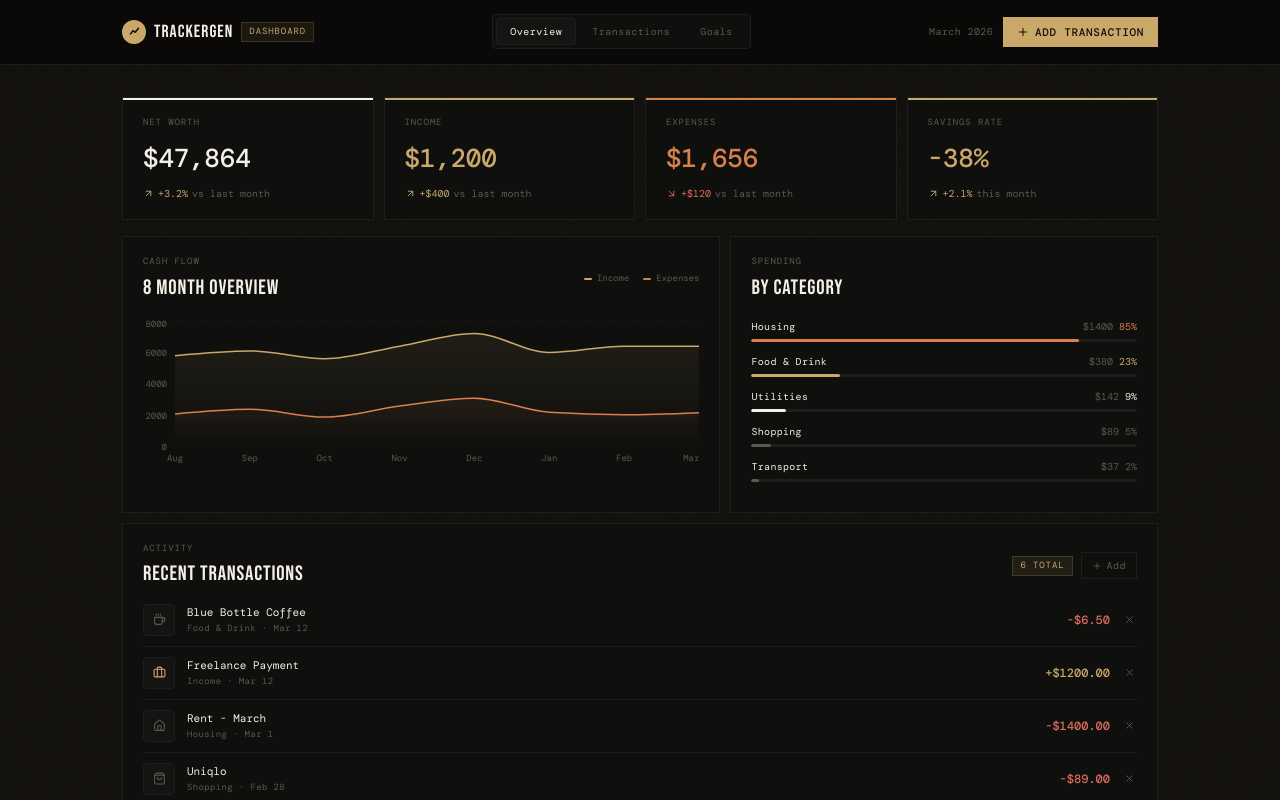
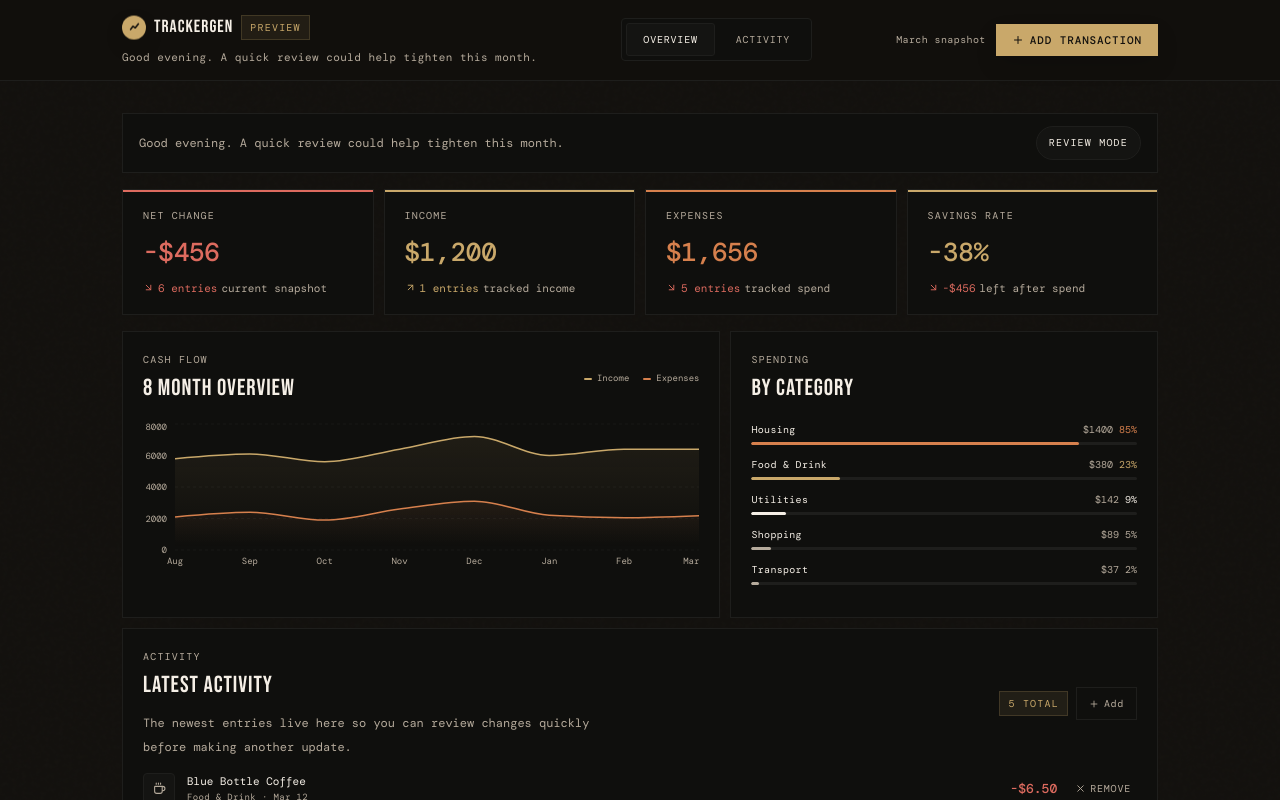
Before and after one commit to CyrusL06/TrackerGen-, a React (Vite) app in the folder client/: page /dashboard in a window 1280 px wide. Shown: the top 800 px of the page. Built offline with nearby package versions, Linux system fonts and the light colour scheme.

Commit message:
feat(dashboard): add refined feedback and delight

```diff
--- a/client/src/components/ui2.0/dashboard/primitives.jsx
+++ b/client/src/components/ui2.0/dashboard/primitives.jsx
@@ -2,7 +2,7 @@ import { ArrowUpRight, ArrowDownRight, X, Coffee } from "lucide-react";
 import { CATEGORY_ICONS, COLORS, FONTS, TW, cx } from "./shared.js";
 
 export function SurfaceCard({ className = "", children }) {
-  return <div className={cx(TW.panel, className)}>{children}</div>;
+  return <div className={cx(TW.panel, "delight-card", className)}>{children}</div>;
 }
 
 export function Eyebrow({ children, className = "" }) {
@@ -20,7 +20,7 @@ export function DisplayTitle({ children, className = "" }) {
 export function Tag({ children, color = COLORS.accent }) {
   return (
     <span
-      className="inline-block border px-[7px] py-[2px] text-[9px] uppercase tracking-[0.1em]"
+      className="inline-block border px-2 py-1 text-[10px] uppercase tracking-[0.12em]"
       style={{
         ...FONTS.mono,
         color,
@@ -47,7 +47,9 @@ export function NavTab({ active, onClick, children }) {
     <button
       type="button"
       onClick={onClick}
+      aria-pressed={active}
       className={cx(
+        "delight-chip",
         TW.tabButton,
         active
           ? "border-[color:var(--dashboard-border)] bg-[color:var(--dashboard-surface-2)] text-[color:var(--dashboard-text)]"
@@ -63,13 +65,13 @@ export function StatCard({ label, value, change, up, accent, sub }) {
   return (
     <SurfaceCard className="relative overflow-hidden px-5 py-[18px]">
       <div className="absolute inset-x-0 top-0 h-0.5" style={{ backgroundColor: accent }} />
-      <div className="mb-2.5 text-[9px] uppercase tracking-[0.1em] text-[color:var(--dashboard-muted)]">
+      <div className="mb-2.5 text-[10px] uppercase tracking-[0.12em] text-[color:var(--dashboard-muted)]">
         {label}
       </div>
       <div className="mb-2 text-[26px] font-bold tracking-[-0.01em]" style={{ color: accent }}>
         {value}
       </div>
-      <div className="flex items-center gap-1 text-[10px]">
+      <div className="flex items-center gap-1 text-[11px]">
         {up ? (
           <ArrowUpRight size={11} color={COLORS.accent} />
         ) : (
@@ -89,7 +91,7 @@ export function TxnRow({ txn, onDelete }) {
   return (
     <div className="flex items-center justify-between border-b border-[color:var(--dashboard-border)] py-2.5 transition-colors hover:bg-[color:var(--dashboard-surface-2)]">
       <div className="flex items-center gap-3">
-        <div className="flex h-8 w-8 shrink-0 items-center justify-center rounded-[4px] border border-[color:var(--dashboard-border)] bg-[color:var(--dashboard-surface-2)]">
+        <div className="delight-chip flex h-8 w-8 shrink-0 items-center justify-center rounded-[4px] border border-[color:var(--dashboard-border)] bg-[color:var(--dashboard-surface-2)]">
           <Icon size={13} color={isPositive ? COLORS.accent : COLORS.muted} />
         </div>
         <div>
@@ -102,7 +104,7 @@ export function TxnRow({ txn, onDelete }) {
 
       <div className="flex items-center gap-3">
         <div
-          className="text-[12px] font-semibold"
+          className="text-[13px] font-semibold"
           style={{ color: isPositive ? COLORS.accent : COLORS.red }}
         >
           {isPositive ? "+" : "-"}${Math.abs(txn.amount).toFixed(2)}
@@ -110,9 +112,11 @@ export function TxnRow({ txn, onDelete }) {
         <button
           type="button"
           onClick={() => onDelete(txn.id)}
-          className="flex items-center p-0.5 text-[color:var(--dashboard-muted)] transition-colors hover:text-[color:var(--dashboard-red)]"
+          aria-label={`Remove ${txn.name}`}
+          className="flex items-center gap-1 rounded-[3px] px-1.5 py-1 text-[10px] uppercase tracking-[0.08em] text-[color:var(--dashboard-muted)] transition-colors hover:text-[color:var(--dashboard-red)]"
         >
           <X size={11} />
+          <span>Remove</span>
         </button>
       </div>
     </div>
--- a/client/src/components/ui2.0/dashboard/shared.js
+++ b/client/src/components/ui2.0/dashboard/shared.js
@@ -16,7 +16,7 @@ export const COLORS = {
   surface2: "#141412",
   border: "#1e1e1c",
   text: BRAND_COLORS.text,
-  muted: "#5a5854",
+  muted: BRAND_COLORS.muted,
   accent: BRAND_COLORS.accent,
   amber: BRAND_COLORS.amber,
   red: BRAND_COLORS.danger,
@@ -44,25 +44,25 @@ export const TW = {
   pageTexture: "pointer-events-none absolute inset-0 opacity-40",
   pageShell: "relative mx-auto max-w-[1100px] px-4 py-8 sm:p-8",
   panel: "border border-[color:var(--dashboard-border)] bg-[color:var(--dashboard-surface)]",
-  panelPadding: "px-5 py-[18px]",
-  eyebrow: "mb-[3px] text-[9px] uppercase tracking-[0.1em] text-[color:var(--dashboard-muted)]",
-  displayTitle: "text-[1.3rem] tracking-[0.04em]",
+  panelPadding: "px-5 py-5",
+  eyebrow: "mb-1 text-[10px] uppercase tracking-[0.12em] text-[color:var(--dashboard-muted)]",
+  displayTitle: "text-[1.45rem] tracking-[0.04em]",
   fieldLabel:
-    "mb-[5px] block text-[9px] uppercase tracking-[0.1em] text-[color:var(--dashboard-muted)]",
-  fieldError: "mt-1 text-[9px] text-[color:var(--dashboard-red)]",
+    "mb-1.5 block text-[10px] uppercase tracking-[0.12em] text-[color:var(--dashboard-muted)]",
+  fieldError: "mt-1 text-[10px] text-[color:var(--dashboard-red)]",
   inputBase:
-    "w-full border bg-[color:var(--dashboard-surface-2)] px-3 py-[9px] text-[11px] tracking-[0.03em] text-[color:var(--dashboard-text)] outline-none transition-colors placeholder:text-[color:var(--dashboard-muted)] focus:border-[color:var(--dashboard-accent)]",
+    "w-full border bg-[color:var(--dashboard-surface-2)] px-3 py-2.5 text-[12px] tracking-[0.03em] text-[color:var(--dashboard-text)] outline-none transition-colors placeholder:text-[color:var(--dashboard-muted)] focus:border-[color:var(--dashboard-accent)]",
   primaryButton:
-    "inline-flex items-center gap-1.5 bg-[color:var(--dashboard-accent)] px-[14px] py-[7px] text-[11px] font-semibold uppercase tracking-[0.06em] text-[color:var(--dashboard-bg)] transition-opacity hover:opacity-[0.85]",
+    "delight-chip inline-flex items-center gap-1.5 bg-[color:var(--dashboard-accent)] px-4 py-2 text-[11px] font-semibold uppercase tracking-[0.08em] text-[color:var(--dashboard-bg)] shadow-[0_10px_22px_rgba(0,0,0,0.12)] transition-opacity hover:opacity-[0.88] disabled:cursor-not-allowed disabled:opacity-60",
   secondaryButton:
-    "inline-flex items-center gap-[5px] border border-[color:var(--dashboard-border)] bg-transparent px-[10px] py-[5px] text-[10px] tracking-[0.05em] text-[color:var(--dashboard-muted)] transition-colors hover:border-[color:var(--dashboard-accent)] hover:text-[color:var(--dashboard-accent)]",
+    "delight-chip inline-flex items-center gap-[5px] border border-[color:var(--dashboard-border)] bg-transparent px-3 py-2 text-[10px] tracking-[0.07em] text-[color:var(--dashboard-muted)] transition-colors hover:border-[color:var(--dashboard-accent)] hover:text-[color:var(--dashboard-accent)]",
   tabGroup:
-    "flex flex-wrap gap-[2px] rounded-[4px] border border-[color:var(--dashboard-border)] bg-[color:var(--dashboard-surface)] p-[3px]",
+    "flex flex-wrap gap-1 rounded-[4px] border border-[color:var(--dashboard-border)] bg-[color:var(--dashboard-surface)] p-1",
   tabButton:
-    "rounded-[3px] border px-[13px] py-[5px] text-[10px] capitalize tracking-[0.05em] transition-all",
+    "rounded-[3px] border px-4 py-2 text-[10px] uppercase tracking-[0.08em] transition-all",
 };
 
-export const NAV_TABS = ["overview", "transactions", "goals"];
+export const NAV_TABS = ["overview", "activity"];
 
 export const CATEGORY_ICONS = {
   Housing: Home,
--- a/client/src/components/ui2.0/dashboard/statsSection.jsx
+++ b/client/src/components/ui2.0/dashboard/statsSection.jsx
@@ -3,8 +3,13 @@ import { StatCard } from "./primitives.jsx";
 export default function StatsSection({ cards }) {
   return (
     <div className="mb-4 grid gap-2.5 md:grid-cols-2 xl:grid-cols-4">
-      {cards.map((card) => (
-        <StatCard key={card.label} {...card} />
+      {cards.map((card, index) => (
+        <div
+          key={card.label}
+          className={`delight-rise ${index === 0 ? "" : index === 1 ? "delight-delay-1" : index === 2 ? "delight-delay-2" : "delight-delay-3"}`}
+        >
+          <StatCard {...card} />
+        </div>
       ))}
     </div>
   );
--- a/client/src/components/ui2.0/dashboard/topNav.jsx
+++ b/client/src/components/ui2.0/dashboard/topNav.jsx
@@ -2,12 +2,13 @@ import { Plus } from "lucide-react";
 import { COLORS, FONTS, NAV_TABS, TW } from "./shared.js";
 import { NavTab, Tag } from "./primitives.jsx";
 
-export default function TopNav({ activeTab, onTabChange, onAddTransaction }) {
+export default function TopNav({ activeTab, onTabChange, onAddTransaction, contextNote }) {
   return (
-    <nav className="sticky top-0 z-50 border-b border-[color:var(--dashboard-border)] bg-[rgba(10,10,8,0.95)] backdrop-blur-[12px]">
+    <nav className="sticky top-0 z-50 border-b border-[color:var(--dashboard-border)] bg-[rgba(18,16,13,0.96)]">
       <div className="mx-auto flex max-w-[1100px] flex-col gap-4 px-4 py-[0.9rem] sm:px-8 xl:flex-row xl:items-center xl:justify-between">
+        <div className="delight-rise flex flex-col gap-2">
           <div className="flex flex-wrap items-center gap-2">
-          <div className="flex h-6 w-6 items-center justify-center rounded-full bg-[color:var(--dashboard-accent)]">
+            <div className="delight-orbit flex h-6 w-6 items-center justify-center rounded-full bg-[color:var(--dashboard-accent)] shadow-[0_8px_20px_rgba(0,0,0,0.12)]">
               <svg width="11" height="11" viewBox="0 0 14 14" fill="none">
                 <path
                   d="M2 10 L5 6 L8 8 L12 3"
@@ -21,10 +22,16 @@ export default function TopNav({ activeTab, onTabChange, onAddTransaction }) {
             <span className="text-[1.1rem] tracking-[0.06em]" style={FONTS.display}>
               TRACKERGEN
             </span>
-          <Tag color={COLORS.accent}>Dashboard</Tag>
+            <Tag color={COLORS.accent}>Preview</Tag>
+          </div>
+          {contextNote ? (
+            <span className="text-[11px] tracking-[0.04em] text-[color:var(--dashboard-muted)]">
+              {contextNote}
+            </span>
+          ) : null}
         </div>
 
-        <div className={TW.tabGroup}>
+        <div className={`${TW.tabGroup} delight-rise delight-delay-1`}>
           {NAV_TABS.map((tab) => (
             <NavTab key={tab} active={activeTab === tab} onClick={() => onTabChange(tab)}>
               {tab}
@@ -32,9 +39,9 @@ export default function TopNav({ activeTab, onTabChange, onAddTransaction }) {
           ))}
         </div>
 
-        <div className="flex flex-wrap items-center gap-2.5 xl:justify-end">
+        <div className="delight-rise delight-delay-2 flex flex-wrap items-center gap-2.5 xl:justify-end">
           <span className="text-[10px] tracking-[0.04em] text-[color:var(--dashboard-muted)]">
-            March 2026
+            March snapshot
           </span>
           <button type="button" onClick={onAddTransaction} className={TW.primaryButton}>
             <Plus size={12} />
--- a/client/src/components/ui2.0/dashboard/transactionsSection.jsx
+++ b/client/src/components/ui2.0/dashboard/transactionsSection.jsx
@@ -6,17 +6,23 @@ export default function TransactionsSection({
   txns,
   onAddTransaction,
   onDeleteTransaction,
+  title = "Recent Transactions",
+  summary = "Track what changed most recently.",
+  showCount = true,
 }) {
   return (
-    <SurfaceCard className={TW.panelPadding}>
+    <SurfaceCard className={`${TW.panelPadding} delight-rise delight-delay-2`}>
       <div className="mb-1 flex flex-wrap items-center justify-between gap-4">
         <div>
           <Eyebrow>Activity</Eyebrow>
-          <DisplayTitle>Recent Transactions</DisplayTitle>
+          <DisplayTitle>{title}</DisplayTitle>
+          <p className="mt-2 max-w-md text-[12px] leading-6 text-[color:var(--dashboard-muted)]">
+            {summary}
+          </p>
         </div>
 
         <div className="flex items-center gap-2">
-          <Tag color={COLORS.accent}>{txns.length} total</Tag>
+          {showCount ? <Tag color={COLORS.accent}>{txns.length} total</Tag> : null}
           <button type="button" onClick={onAddTransaction} className={TW.secondaryButton}>
             <Plus size={10} />
             Add
@@ -26,8 +32,17 @@ export default function TransactionsSection({
 
       <div className="max-h-[280px] overflow-y-auto">
         {txns.length === 0 ? (
-          <div className="py-8 text-center text-[11px] text-[color:var(--dashboard-muted)]">
-            No transactions yet. Add one above.
+          <div className="flex flex-col items-center gap-3 py-10 text-center">
+            <div className="delight-orbit flex h-11 w-11 items-center justify-center rounded-full border border-[color:var(--dashboard-border)] bg-[color:var(--dashboard-surface-2)] text-[color:var(--dashboard-accent)]">
+              <Plus size={16} />
+            </div>
+            <div className="max-w-sm text-[12px] leading-6 text-[color:var(--dashboard-muted)]">
+              No transactions yet. Add your first income or expense to start the monthly snapshot.
+            </div>
+            <button type="button" onClick={onAddTransaction} className={TW.primaryButton}>
+              <Plus size={11} />
+              Add your first entry
+            </button>
           </div>
         ) : (
           txns.map((txn) => (
--- a/client/src/pages/dashboard.jsx
+++ b/client/src/pages/dashboard.jsx
@@ -36,11 +36,64 @@ const initialTxns = [
 const formatWholeDollars = (value) =>
   `$${value.toLocaleString(undefined, { maximumFractionDigits: 0 })}`;
 
+const monthLabels = ["Jan", "Feb", "Mar", "Apr", "May", "Jun", "Jul", "Aug", "Sep", "Oct", "Nov", "Dec"];
+
+function formatCurrencyDelta(value) {
+  const prefix = value >= 0 ? "+" : "-";
+  return `${prefix}${formatWholeDollars(Math.abs(value))}`;
+}
+
+function formatTxnDate(rawDate) {
+  if (!rawDate) return "";
+  if (/^\d{4}-\d{2}-\d{2}$/.test(rawDate)) {
+    const [, month, day] = rawDate.split("-");
+    const label = monthLabels[Number(month) - 1];
+    return `${label} ${Number(day)}`;
+  }
+
+  return rawDate;
+}
+
+function getMonthLabel(rawDate) {
+  if (!rawDate) return null;
+  if (/^\d{4}-\d{2}-\d{2}$/.test(rawDate)) {
+    const [, month] = rawDate.split("-");
+    return monthLabels[Number(month) - 1] ?? null;
+  }
+
+  return rawDate.slice(0, 3);
+}
+
+function applyAmountToCashFlow(snapshot, txn, direction) {
+  const monthLabel = getMonthLabel(txn.date);
+  if (!monthLabel) return snapshot;
+
+  return snapshot.map((month) => {
+    if (month.month !== monthLabel) return month;
+
+    if (txn.amount > 0) {
+      return {
+        ...month,
+        income: Math.max(0, month.income + Math.abs(txn.amount) * direction),
+      };
+    }
+
+    return {
+      ...month,
+      expenses: Math.max(0, month.expenses + Math.abs(txn.amount) * direction),
+    };
+  });
+}
+
 export default function Dashboard() {
+  const hour = new Date().getHours();
+  const greeting = hour < 12 ? "Good morning." : hour < 18 ? "Good afternoon." : "Good evening.";
   const [txns, setTxns] = useState(initialTxns);
   const [cashFlow, setCashFlow] = useState(initialCashFlow);
   const [showForm, setShowForm] = useState(false);
   const [activeTab, setActiveTab] = useState("overview");
+  const [statusMessage, setStatusMessage] = useState(null);
+  const [lastRemoved, setLastRemoved] = useState(null);
   const [form, setForm] = useState({
     name: "",
     amount: "",
@@ -54,53 +107,60 @@ export default function Dashboard() {
   const totalExpenses = txns
     .filter((txn) => txn.amount < 0)
     .reduce((sum, txn) => sum + Math.abs(txn.amount), 0);
-  const netWorth = 48320 + (totalIncome - totalExpenses);
+  const netChange = totalIncome - totalExpenses;
   const savingsRate =
     totalIncome > 0 ? Math.round(((totalIncome - totalExpenses) / totalIncome) * 100) : 0;
+  const incomeEntries = txns.filter((txn) => txn.amount > 0).length;
+  const expenseEntries = txns.filter((txn) => txn.amount < 0).length;
+  const visibleTxns = activeTab === "overview" ? txns.slice(0, 5) : txns;
+  const contextNote =
+    savingsRate >= 20
+      ? `${greeting} Your snapshot is holding steady.`
+      : `${greeting} A quick review could help tighten this month.`;
 
   const statCards = [
     {
-      label: "Net Worth",
-      value: `$${netWorth.toLocaleString()}`,
-      change: "+3.2%",
-      up: true,
-      accent: COLORS.text,
-      sub: "vs last month",
+      label: "Net Change",
+      value: formatCurrencyDelta(netChange),
+      change: `${txns.length} entries`,
+      up: netChange >= 0,
+      accent: netChange >= 0 ? COLORS.text : COLORS.red,
+      sub: "current snapshot",
     },
     {
       label: "Income",
       value: formatWholeDollars(totalIncome),
-      change: "+$400",
+      change: `${incomeEntries} entries`,
       up: true,
       accent: COLORS.accent,
-      sub: "vs last month",
+      sub: "tracked income",
     },
     {
       label: "Expenses",
       value: formatWholeDollars(totalExpenses),
-      change: "+$120",
+      change: `${expenseEntries} entries`,
       up: false,
       accent: COLORS.amber,
-      sub: "vs last month",
+      sub: "tracked spend",
     },
     {
       label: "Savings Rate",
       value: `${savingsRate}%`,
-      change: "+2.1%",
-      up: true,
+      change: totalIncome > 0 ? formatCurrencyDelta(totalIncome - totalExpenses) : "$0",
+      up: totalIncome - totalExpenses >= 0,
       accent: COLORS.accent,
-      sub: "this month",
+      sub: "left after spend",
     },
   ];
 
   function validate() {
     const nextErrors = {};
 
-    if (!form.name.trim()) nextErrors.name = "Required";
+    if (!form.name.trim()) nextErrors.name = "Add a short description";
     if (!form.amount || Number.isNaN(Number(form.amount)) || Number(form.amount) <= 0) {
-      nextErrors.amount = "Enter a valid amount";
+      nextErrors.amount = "Enter an amount greater than 0";
     }
-    if (!form.date) nextErrors.date = "Required";
+    if (!form.date) nextErrors.date = "Choose a date";
 
     return nextErrors;
   }
@@ -116,29 +176,23 @@ export default function Dashboard() {
       form.type === "expense" ? -Math.abs(Number(form.amount)) : Math.abs(Number(form.amount));
     const newTxn = {
       id: Date.now(),
-      name: form.name,
+      name: form.name.trim(),
       cat: form.cat,
       amount,
-      date: form.date,
+      date: formatTxnDate(form.date),
     };
 
     setTxns((prev) => [newTxn, ...prev]);
-    setCashFlow((prev) =>
-      prev.map((month, index) =>
-        index === prev.length - 1
-          ? {
-              ...month,
-              income: form.type === "income" ? month.income + Math.abs(amount) : month.income,
-              expenses:
-                form.type === "expense" ? month.expenses + Math.abs(amount) : month.expenses,
-            }
-          : month
-      )
-    );
+    setCashFlow((prev) => applyAmountToCashFlow(prev, newTxn, 1));
 
     setForm({ name: "", amount: "", cat: "Food & Drink", type: "expense", date: "" });
     setErrors({});
     setShowForm(false);
+    setLastRemoved(null);
+    setStatusMessage({
+      tone: "success",
+      text: `${newTxn.name} is in. The monthly snapshot already reflects it.`,
+    });
   }
 
   function resetFormState() {
@@ -147,46 +201,117 @@ export default function Dashboard() {
   }
 
   function deleteTxn(id) {
+    const removedTxn = txns.find((txn) => txn.id === id);
+    if (!removedTxn) return;
+
     setTxns((prev) => prev.filter((txn) => txn.id !== id));
+    setCashFlow((prev) => applyAmountToCashFlow(prev, removedTxn, -1));
+    setLastRemoved(removedTxn);
+    setStatusMessage({
+      tone: "warning",
+      text: `${removedTxn.name} was removed from the snapshot.`,
+      action: "Undo",
+    });
   }
 
   function openForm() {
     setShowForm(true);
+    setStatusMessage(null);
   }
 
   function updateFormField(field, value) {
     setForm((prev) => ({ ...prev, [field]: value }));
+    setErrors((prev) => {
+      if (!prev[field]) return prev;
+      return { ...prev, [field]: undefined };
+    });
   }
 
   function updateFormType(type) {
     setForm((prev) => ({ ...prev, type }));
   }
 
+  function undoRemove() {
+    if (!lastRemoved) return;
+
+    setTxns((prev) => [lastRemoved, ...prev]);
+    setCashFlow((prev) => applyAmountToCashFlow(prev, lastRemoved, 1));
+    setStatusMessage({
+      tone: "success",
+      text: `${lastRemoved.name} is back in the log.`,
+    });
+    setLastRemoved(null);
+  }
+
   return (
     <div className={TW.page} style={{ ...FONTS.mono, ...PAGE_VARS }}>
-      <div
-        className={TW.pageTexture}
-        style={{ backgroundImage: DASHBOARD_TEXTURE }}
-      />
+      <div className={TW.pageTexture} style={{ backgroundImage: DASHBOARD_TEXTURE }} />
       <TopNav
         activeTab={activeTab}
         onTabChange={setActiveTab}
         onAddTransaction={openForm}
+        contextNote={contextNote}
       />
 
       <div className={TW.pageShell}>
+        {statusMessage ? (
+          <div
+            className={`delight-rise mb-4 flex flex-col gap-3 border px-4 py-3 text-[12px] leading-6 sm:flex-row sm:items-center sm:justify-between ${
+              statusMessage.tone === "warning"
+                ? "border-[color:var(--dashboard-amber)]/40 bg-[color:var(--dashboard-amber)]/10"
+                : "border-[color:var(--dashboard-accent)]/40 bg-[color:var(--dashboard-accent)]/10"
+            }`}
+            role="status"
+          >
+            <span>{statusMessage.text}</span>
+            {statusMessage.action === "Undo" ? (
+              <button type="button" onClick={undoRemove} className={TW.secondaryButton}>
+                Undo remove
+              </button>
+            ) : null}
+          </div>
+        ) : null}
+
+        <div className="delight-rise mb-4 flex flex-col gap-3 border border-[color:var(--dashboard-border)] bg-[color:var(--dashboard-surface)] px-4 py-3 text-[12px] leading-6 text-[color:var(--dashboard-muted)] sm:flex-row sm:items-center sm:justify-between">
+          <span>{contextNote}</span>
+          <span className="rounded-full border border-[color:var(--dashboard-border)] bg-[color:var(--dashboard-surface-2)] px-3 py-1 text-[10px] uppercase tracking-[0.12em] text-[color:var(--dashboard-text)]">
+            {activeTab === "overview" ? "Review mode" : "Activity mode"}
+          </span>
+        </div>
+
         <StatsSection cards={statCards} />
 
+        {activeTab === "overview" ? (
+          <>
             <div className="mb-2.5 grid gap-2.5 lg:grid-cols-[1.4fr_1fr]">
               <CashFlowSection cashFlow={cashFlow} />
               <SpendingSection totalExpenses={totalExpenses} />
             </div>
 
             <TransactionsSection
-          txns={txns}
+              txns={visibleTxns}
               onAddTransaction={openForm}
               onDeleteTransaction={deleteTxn}
+              title="Latest activity"
+              summary="The newest entries live here so you can review changes quickly before making another update."
             />
+          </>
+        ) : (
+          <div className="grid gap-2.5 lg:grid-cols-[1.35fr_0.95fr]">
+            <TransactionsSection
+              txns={visibleTxns}
+              onAddTransaction={openForm}
+              onDeleteTransaction={deleteTxn}
+              title="Activity log"
+              summary="Review, remove, or add entries from the full list without losing sight of the month."
+            />
+
+            <div className="grid gap-2.5">
+              <CashFlowSection cashFlow={cashFlow} />
+              <SpendingSection totalExpenses={totalExpenses} />
+            </div>
+          </div>
+        )}
       </div>
 
       <TransactionModal
```
Also changed, not shown: client/src/components/ui2.0/dashboard/transactionModal.jsx (+58 -12 lines). Lines whose indentation alone changed are shown as unchanged.
